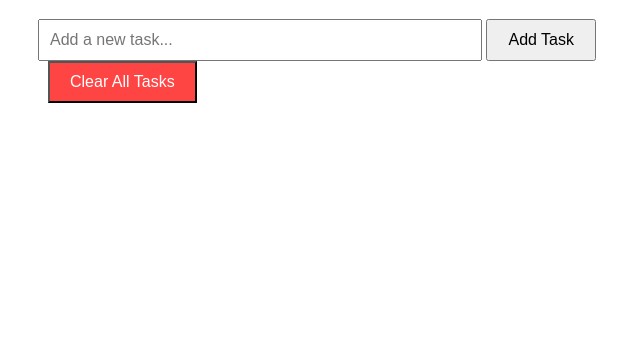
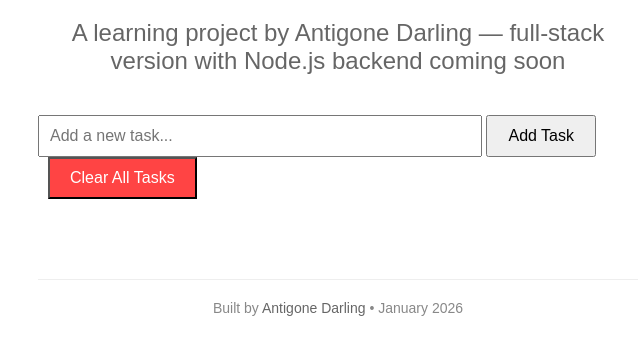
Before and after one commit to Tignacity/todo-app, a plain HTML site: page index.html in a window 1280 px wide. Shown: the part 121-476 px from the top of the page, without its empty margins (302-942 px from the left). Drawn offline with Linux system fonts and the light colour scheme.

Commit message:
Personalized Header and Footer

```diff
--- a/index.html
+++ b/index.html
@@ -3,7 +3,8 @@
 <head>
   <meta charset="UTF-8">
   <meta name="viewport" content="width=device-width, initial-scale=1.0">
-  <title>My Todo App</title>
+  <title>Antigone's Todo App</title>
+  <meta name="description" content="A persistent todo list app built by Antigone Darling as a learning project. Full-stack Node.js version in progress.">
   <style>
     body { font-family: sans-serif; max-width: 600px; margin: 40px auto; padding: 20px; }
     input[type="text"] { padding: 10px; width: 70%; font-size: 16px; }
@@ -15,6 +16,9 @@
 </head>
 <body>
   <h1>My Todo List</h1>
+  <h2 style="color: #666; font-weight: normal; margin: 20px 0 40px; text-align: center;">
+  A learning project by Antigone Darling — full-stack version with Node.js backend coming soon
+</h2>
   <input type="text" id="task-input" placeholder="Add a new task...">
   <button id="add-btn">Add Task</button>
   <button id="clear-btn" style="margin-left: 10px; background: #ff4444; color: white;">Clear All Tasks</button>
@@ -118,5 +122,8 @@ clearBtn.addEventListener('click', () => {
   // Load any saved tasks when page starts
   loadTasks();
 </script>
+<footer style="margin-top: 80px; padding: 20px; text-align: center; color: #888; font-size: 14px; border-top: 1px solid #eee;">
+  Built by <a href="https://antigonedarling.com" style="color: #666; text-decoration: none;">Antigone Darling</a> • January 2026
+</footer>
 </body>
 </html>
```
